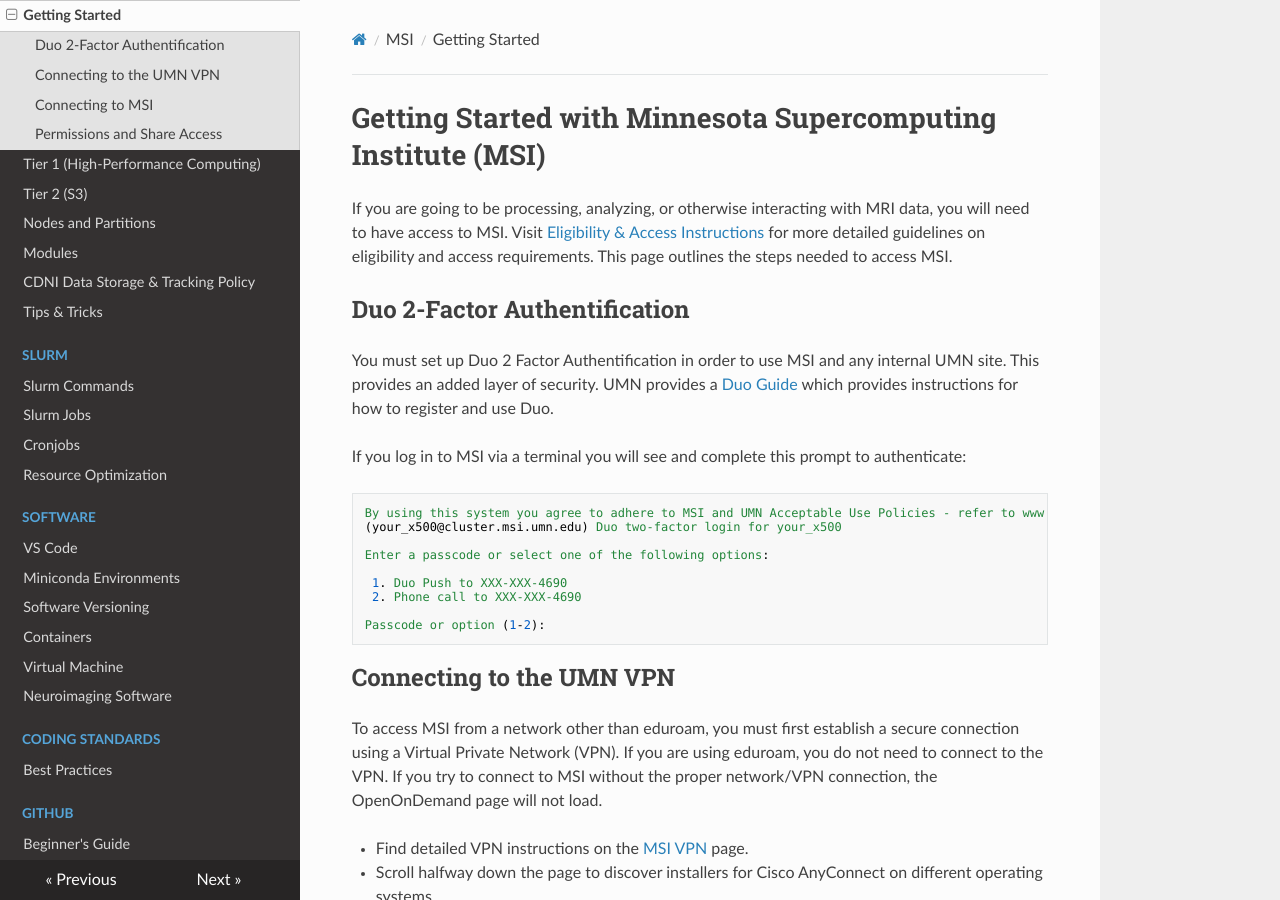
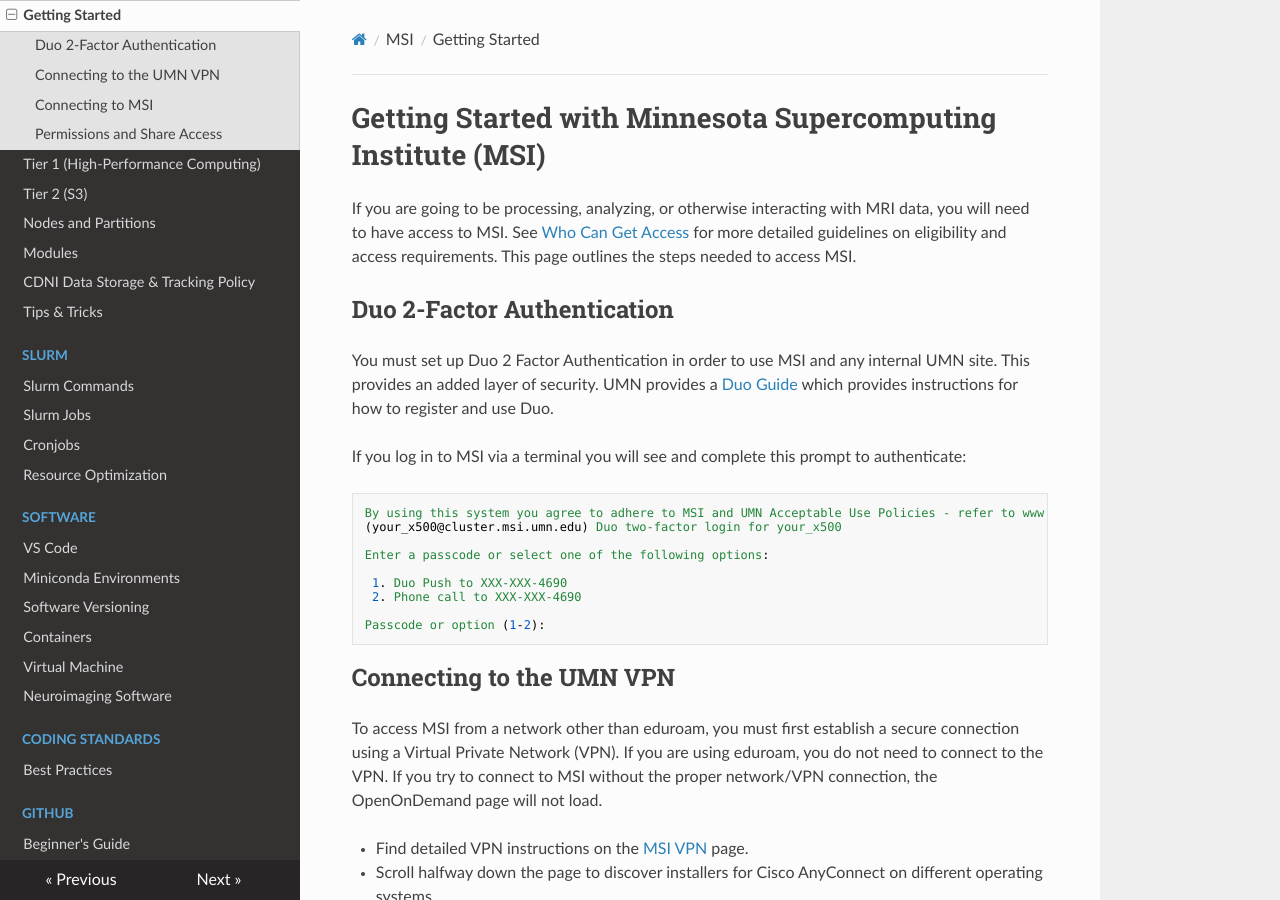
Before and after one commit to DCAN-Labs/cdni-brain, an MkDocs documentation site: the page built from docs/msi-login.md, in a window 1280 px wide and 900 px high. Built offline with MkDocs 1.6.1, drawn with Linux system fonts in a browser that asks for light colours; nearby versions of some CDN libraries.

Commit message:
Fix links and spelling in MSI login documentation
Updated links and corrected spelling for 'Authentication'.

```diff
--- a/docs/msi-login.md
+++ b/docs/msi-login.md
@@ -1,10 +1,10 @@
 # Getting Started with Minnesota Supercomputing Institute (MSI)
 
-If you are going to be processing, analyzing, or otherwise interacting with MRI data, you will need to have access to MSI. Visit  [Eligibility & Access Instructions](https://www.msi.umn.edu/content/eligibility-getting-access) for more detailed guidelines on eligibility and access requirements. This page outlines the steps needed to access MSI.
+If you are going to be processing, analyzing, or otherwise interacting with MRI data, you will need to have access to MSI. See [Who Can Get Access](https://msi.umn.edu/getting-started#section6561-1) for more detailed guidelines on eligibility and access requirements. This page outlines the steps needed to access MSI.
 
-## Duo 2-Factor Authentification
+## Duo 2-Factor Authentication
 
-You must set up Duo 2 Factor Authentification in order to use MSI and any internal UMN site. This provides an added layer of security. UMN provides a [Duo Guide](https://it.umn.edu/services-technologies/self-help-guides/duo-set-use-duo-security) which provides instructions for how to register and use Duo.
+You must set up Duo 2 Factor Authentication in order to use MSI and any internal UMN site. This provides an added layer of security. UMN provides a [Duo Guide](https://it.umn.edu/services-technologies/self-help-guides/duo-set-use-duo-security) which provides instructions for how to register and use Duo.
 
 If you log in to MSI via a terminal you will see and complete this prompt to authenticate:
 
@@ -52,7 +52,7 @@ When you use an OnDemand Desktop, you are automatically placed on a compute node
 
 **Local Terminal**
 
-You can also directly connect to MSI via your computer's terminal. To connect via ssh in a terminal, you will have to have the SSH keys properly configured for the MSI cluster you are trying to connect to. MSI has a [guide for setting up SSH keys](https://www.msi.umn.edu/support/faq/how-do-i-setup-ssh-keys) for the first time but can be confusing so we have simplified the steps below. You can [learn more about what SSH is here.](https://www.cloudflare.com/learning/access-management/what-is-ssh/)
+You can also directly connect to MSI via your computer's terminal. To connect via ssh in a terminal, you will have to have the SSH keys properly configured for the MSI cluster you are trying to connect to. MSI has a [guide for setting up SSH keys](https://msi.umn.edu/getting-started/getting-started-and-access/interactive-connections-faqs/how-do-i-set-up-ssh-keys) for the first time but can be confusing so we have simplified the steps below. You can [learn more about what SSH is here.](https://www.cloudflare.com/learning/access-management/what-is-ssh/)
 
 In a terminal on your **local** computer, run these commands from your home directory:
 
```
